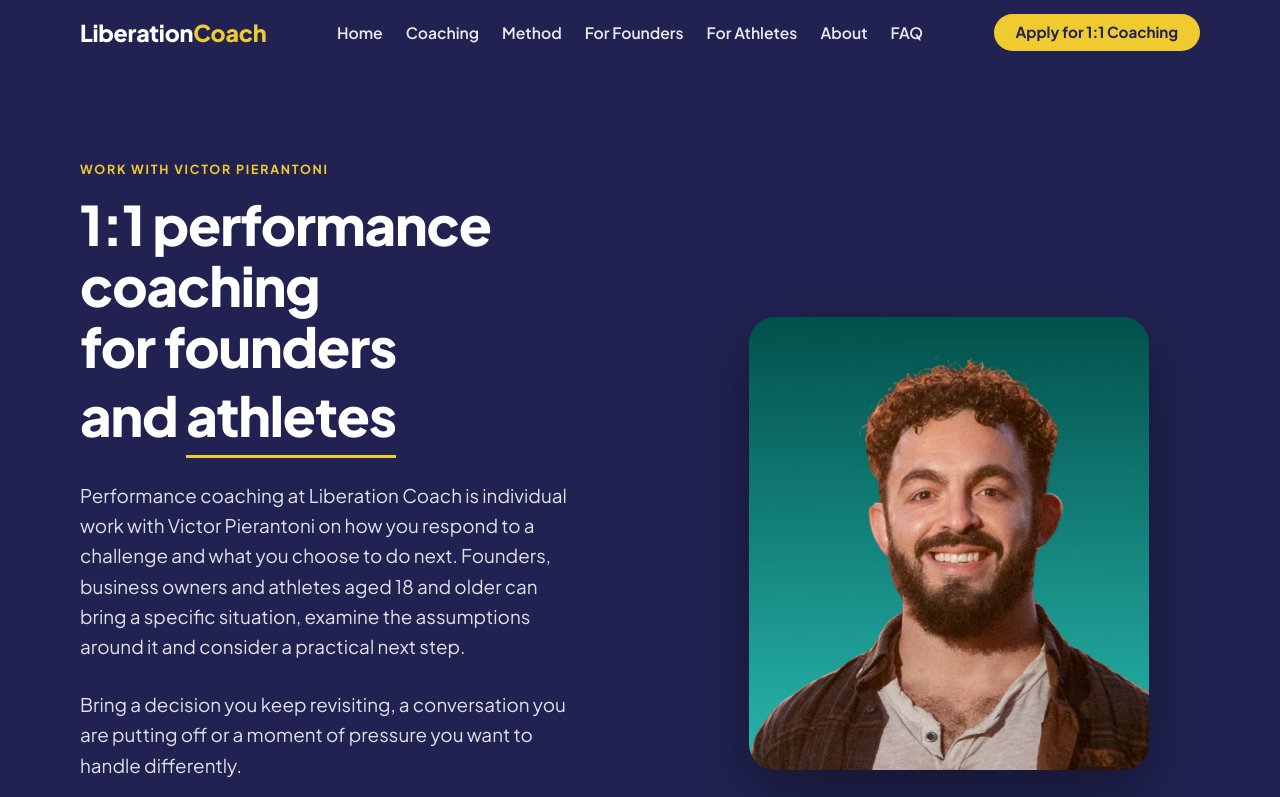
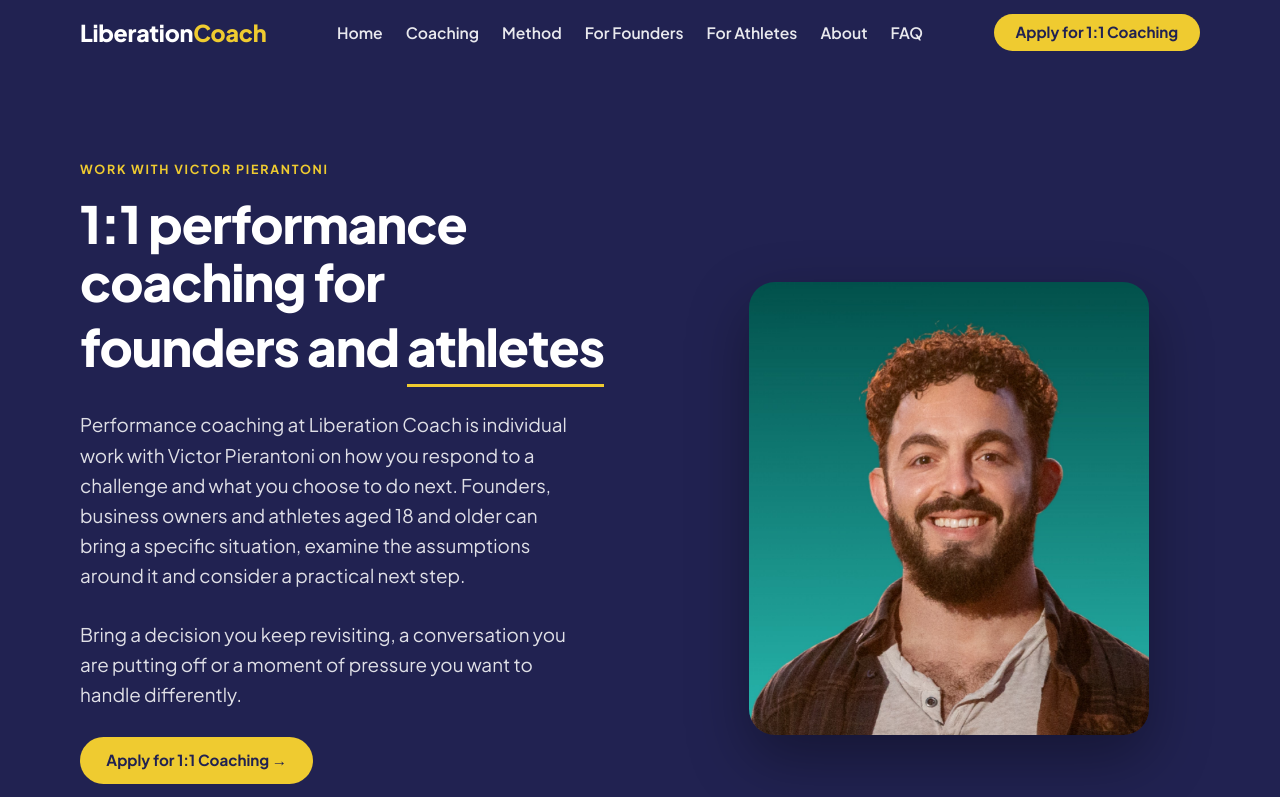
Before and after one commit to aron485/liberation-coach-homepage-v10, a plain HTML site: page design-1-forum.html in a window 1280 px wide. Shown: the top 797 px of the page. Drawn offline with Linux system fonts and the light colour scheme.

Commit message:
Forum hero headline: widen measure + slight size trim for cleaner line balance

```diff
--- a/design-1-forum.html
+++ b/design-1-forum.html
@@ -81,7 +81,7 @@
   /* ---------- HERO ---------- */
   .hero{background:var(--indigo);color:var(--white);position:relative;overflow:hidden;}
   .hero-inner{display:grid;grid-template-columns:1.05fr .95fr;gap:clamp(30px,5vw,64px);align-items:center;padding:clamp(48px,7vw,90px) 0 clamp(60px,8vw,104px);}
-  .hero h1{font-size:clamp(2.1rem,4.8vw,3.4rem);font-weight:800;line-height:1.12;letter-spacing:-.02em;margin-bottom:22px;text-wrap:balance;max-width:17ch;}
+  .hero h1{font-size:clamp(2.05rem,4.4vw,3.2rem);font-weight:800;line-height:1.14;letter-spacing:-.02em;margin-bottom:22px;text-wrap:balance;max-width:22ch;}
   .brush-word{position:relative;display:inline-block;white-space:nowrap;}
   .brush{display:none;}
   .hero h1 .brush-word{border-bottom:3px solid var(--gold);padding-bottom:.04em;line-height:1.4;}
```
